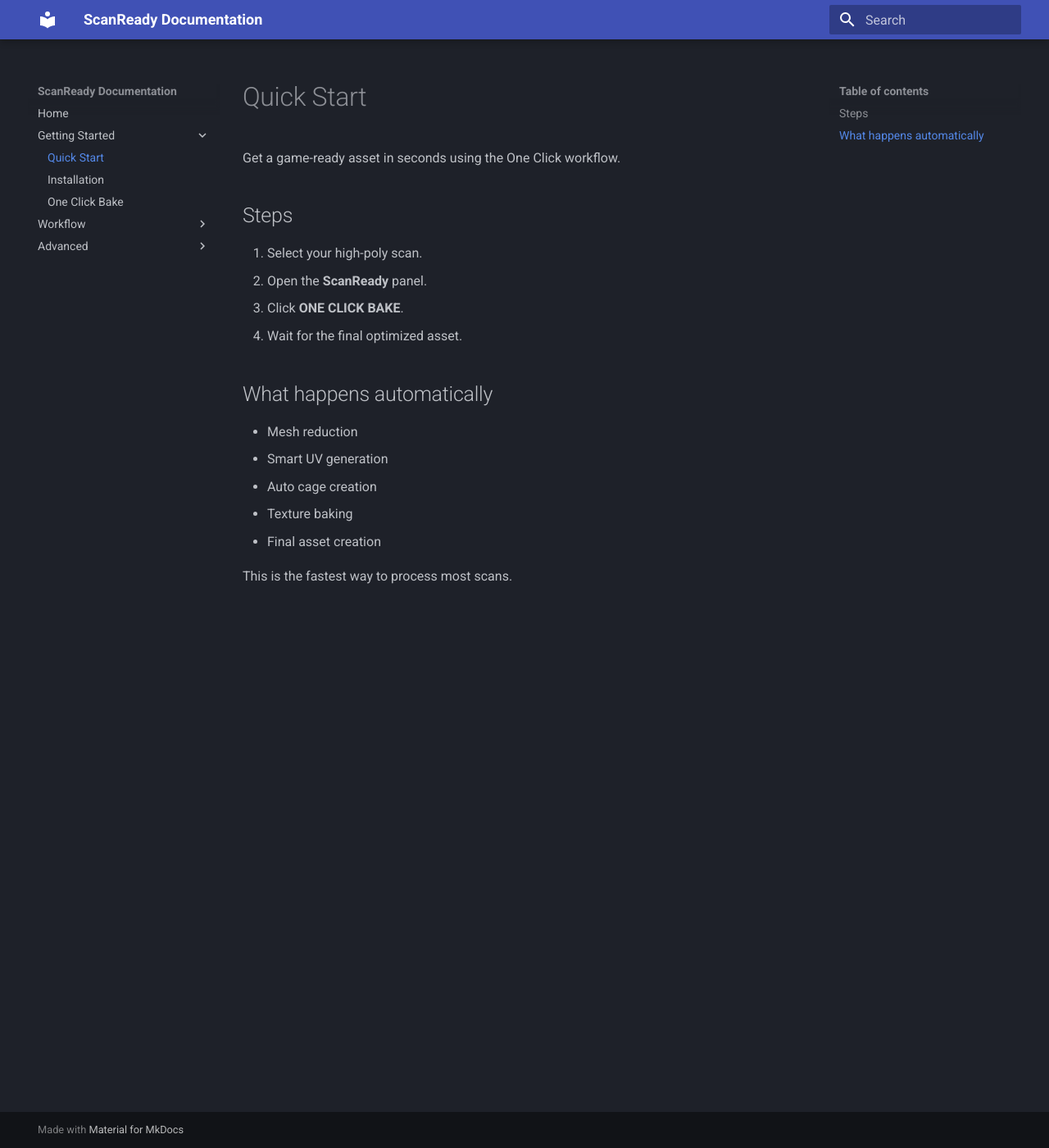
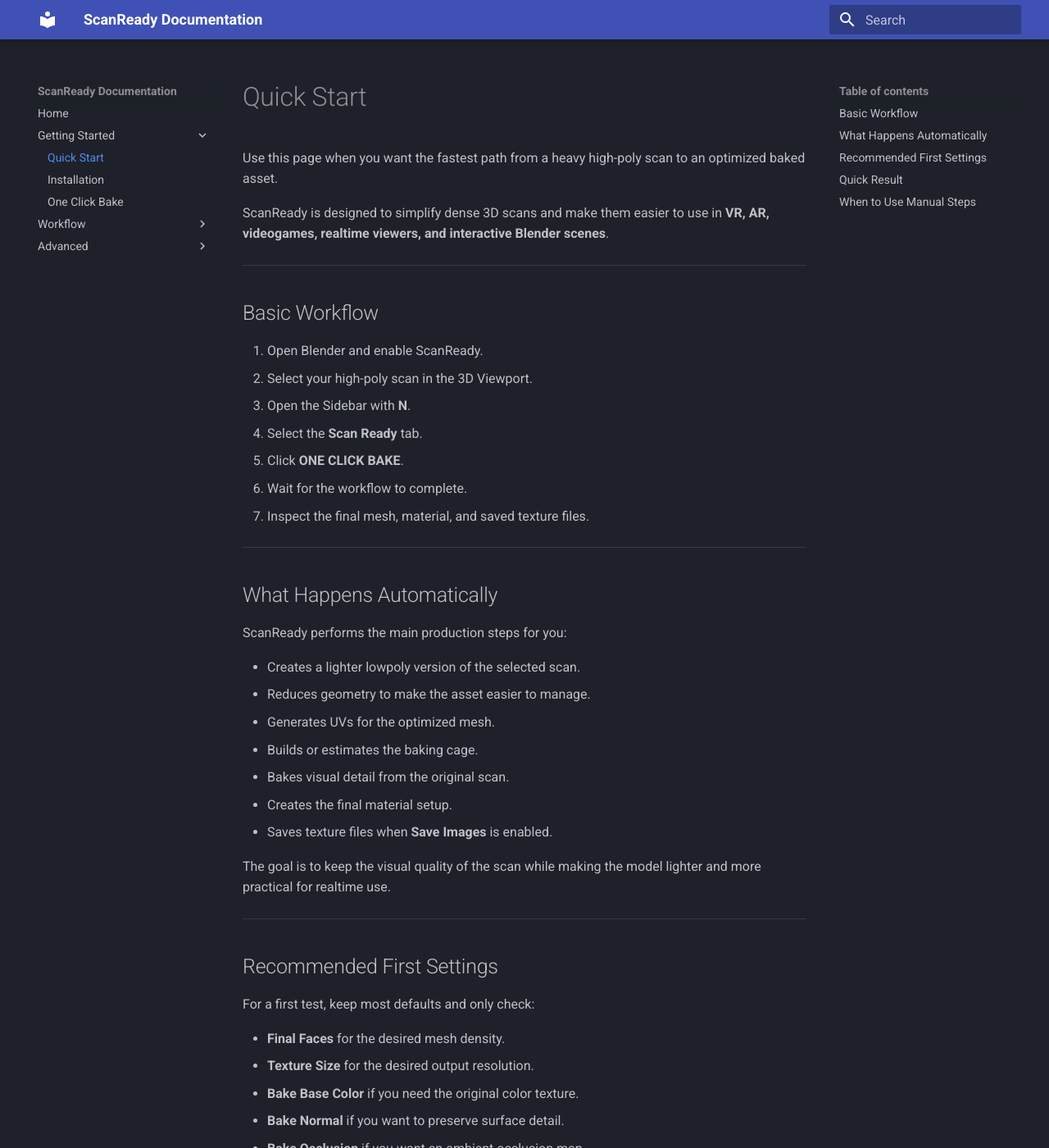
Before and after one commit to marioschiano/scanready-docs, an MkDocs documentation site: the page built from docs/quick-start.md, in a window 1280 px wide and 1400 px high. Shown: the whole window at 82% size. Built offline with MkDocs 1.6.1 and Material for MkDocs 9.7.7, drawn with Linux system fonts in a browser that asks for light colours; some of the changed text lies outside the part shown.

Commit message:
Update quick-start.md

```diff
--- a/docs/quick-start.md
+++ b/docs/quick-start.md
@@ -1,20 +1,75 @@
 # Quick Start
 
-Get a game-ready asset in seconds using the One Click workflow.
+Use this page when you want the fastest path from a heavy high-poly scan to an optimized baked asset.
 
-## Steps
+ScanReady is designed to simplify dense 3D scans and make them easier to use in **VR, AR, videogames, realtime viewers, and interactive Blender scenes**.
 
-1. Select your high-poly scan.
-2. Open the **ScanReady** panel.
-3. Click **ONE CLICK BAKE**.
-4. Wait for the final optimized asset.
+---
 
-## What happens automatically
+## Basic Workflow
 
-- Mesh reduction
-- Smart UV generation
-- Auto cage creation
-- Texture baking
-- Final asset creation
+1. Open Blender and enable ScanReady.
+2. Select your high-poly scan in the 3D Viewport.
+3. Open the Sidebar with **N**.
+4. Select the **Scan Ready** tab.
+5. Click **ONE CLICK BAKE**.
+6. Wait for the workflow to complete.
+7. Inspect the final mesh, material, and saved texture files.
 
-This is the fastest way to process most scans.
+---
+
+## What Happens Automatically
+
+ScanReady performs the main production steps for you:
+
+- Creates a lighter lowpoly version of the selected scan.
+- Reduces geometry to make the asset easier to manage.
+- Generates UVs for the optimized mesh.
+- Builds or estimates the baking cage.
+- Bakes visual detail from the original scan.
+- Creates the final material setup.
+- Saves texture files when **Save Images** is enabled.
+
+The goal is to keep the visual quality of the scan while making the model lighter and more practical for realtime use.
+
+---
+
+## Recommended First Settings
+
+For a first test, keep most defaults and only check:
+
+- **Final Faces** for the desired mesh density.
+- **Texture Size** for the desired output resolution.
+- **Bake Base Color** if you need the original color texture.
+- **Bake Normal** if you want to preserve surface detail.
+- **Bake Occlusion** if you want an ambient occlusion map.
+- **Output Folder** if you want textures saved to a specific location.
+
+---
+
+## Quick Result
+
+After the One Click workflow, you should have:
+
+- An optimized mesh.
+- UVs on the final object.
+- Baked texture information.
+- A material using the baked maps.
+- Saved image files if output saving is enabled.
+
+This gives you a lighter asset that is easier to move, preview, export, and use in VR or game engines.
+
+---
+
+## When to Use Manual Steps
+
+Use the manual workflow if:
+
+- The preview mesh is too dense.
+- The preview mesh is too reduced and loses important shape.
+- UVs show stretching or too many islands.
+- The cage misses details or covers the scan incorrectly.
+- You need Normal or AO maps with specific settings.
+- You are processing a large scan that needs safer memory settings.
+
+Manual steps give you more control over the same process used by One Click Bake.
```
